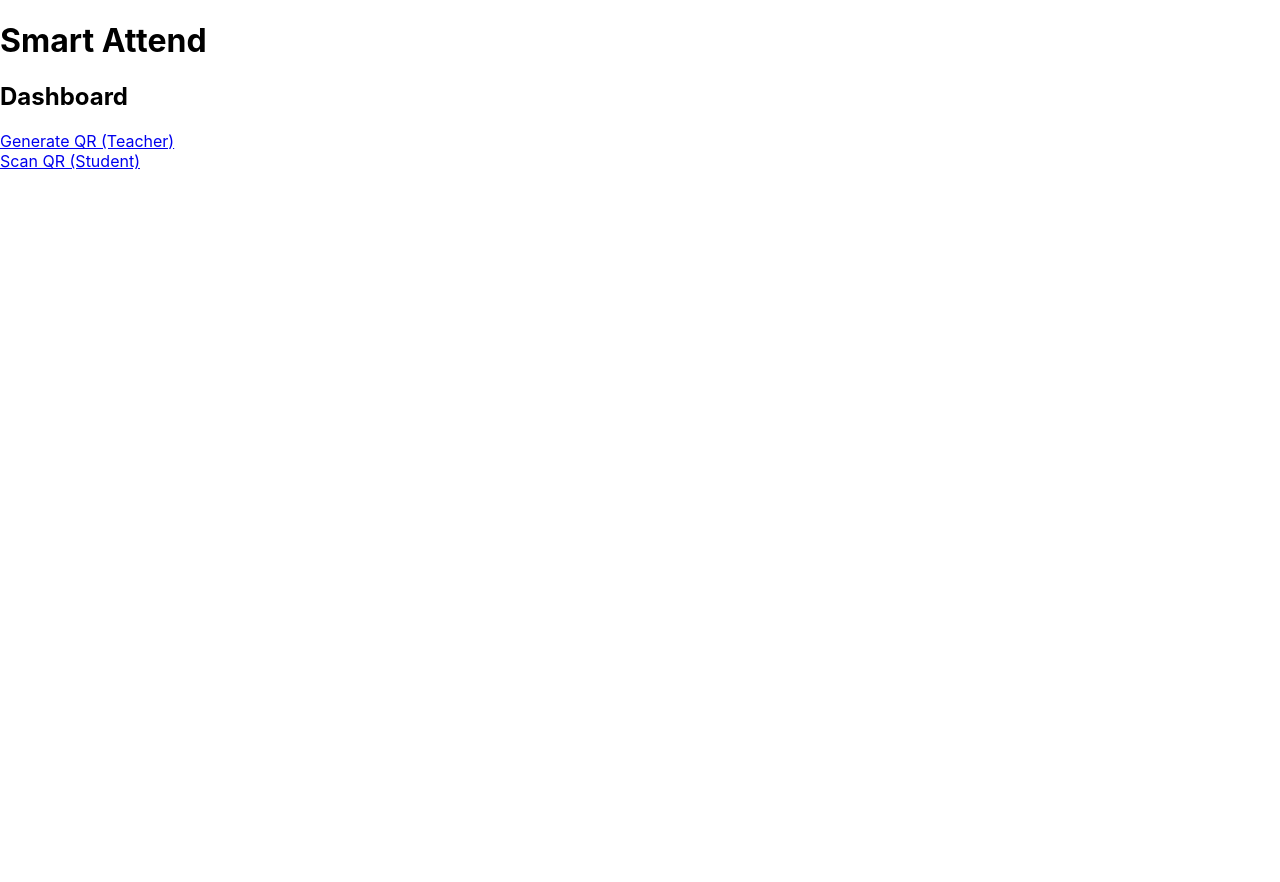
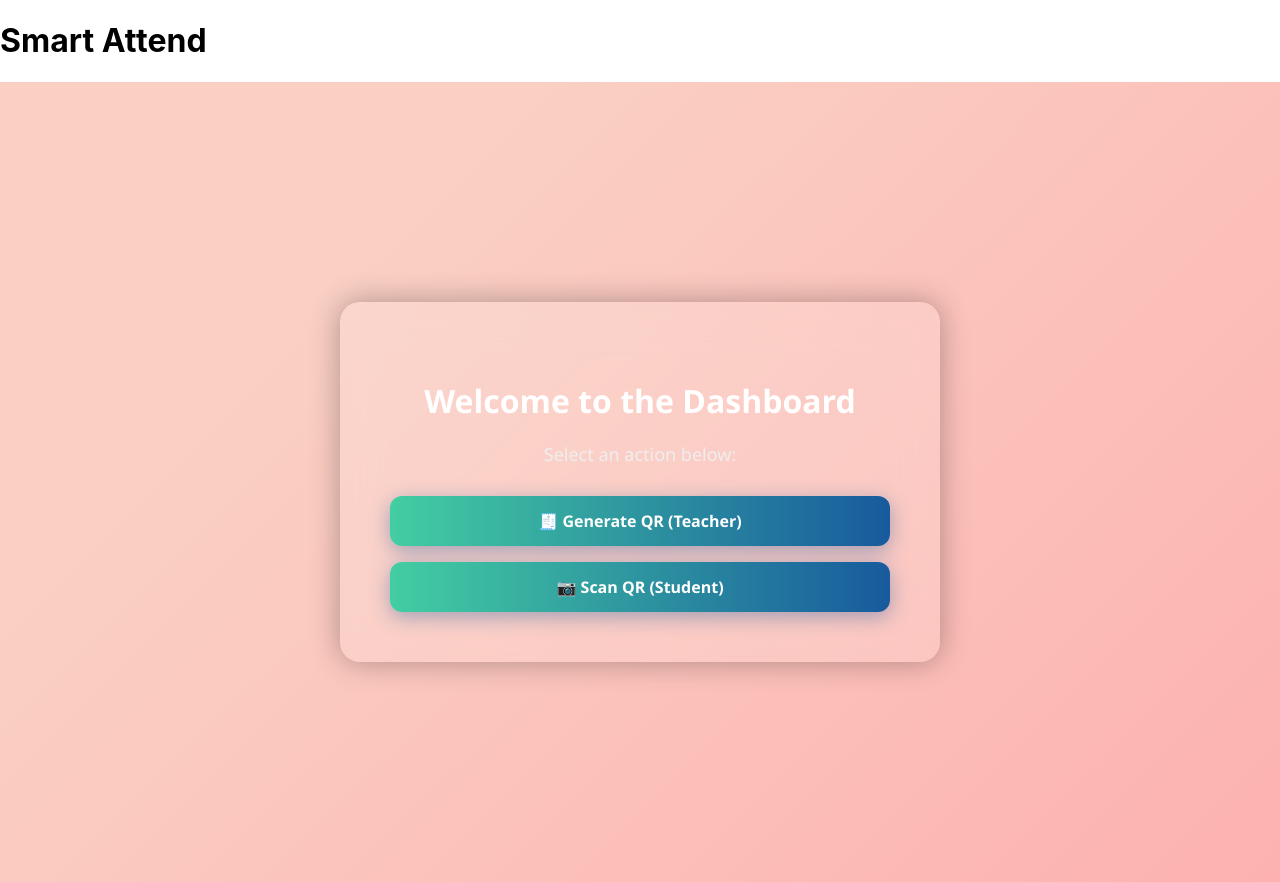
Before and after one commit to Omp2g/CSCI4410-Final-Project, a React (Create React App) app in the folder smart_attend_front/: page /dashboard in a window 1280 px wide. Before the commit the page ends 800 px from the top, so only its background shows below. Built offline with nearby package versions, Linux system fonts and the light colour scheme.

Commit message:
Update Dashboard.jsx

```diff
--- a/smart_attend_front/src/components/Dashboard.jsx
+++ b/smart_attend_front/src/components/Dashboard.jsx
@@ -1,13 +1,18 @@
-
 import React from 'react';
 import { Link } from 'react-router-dom';
+import './Dashboard.css';
 
 function Dashboard() {
   return (
-    <div>
-      <h2>Dashboard</h2>
-      <Link to="/qr-generator">Generate QR (Teacher)</Link><br />
-      <Link to="/qr-scanner">Scan QR (Student)</Link>
+    <div className="dashboard-bg">
+      <div className="dashboard-glass-card">
+        <h2>Welcome to the Dashboard</h2>
+        <p>Select an action below:</p>
+        <div className="dashboard-links">
+          <Link to="/qr-generator" className="dash-btn">🧾 Generate QR (Teacher)</Link>
+          <Link to="/qr-scanner" className="dash-btn">📷 Scan QR (Student)</Link>
+        </div>
+      </div>
     </div>
   );
 }
```
